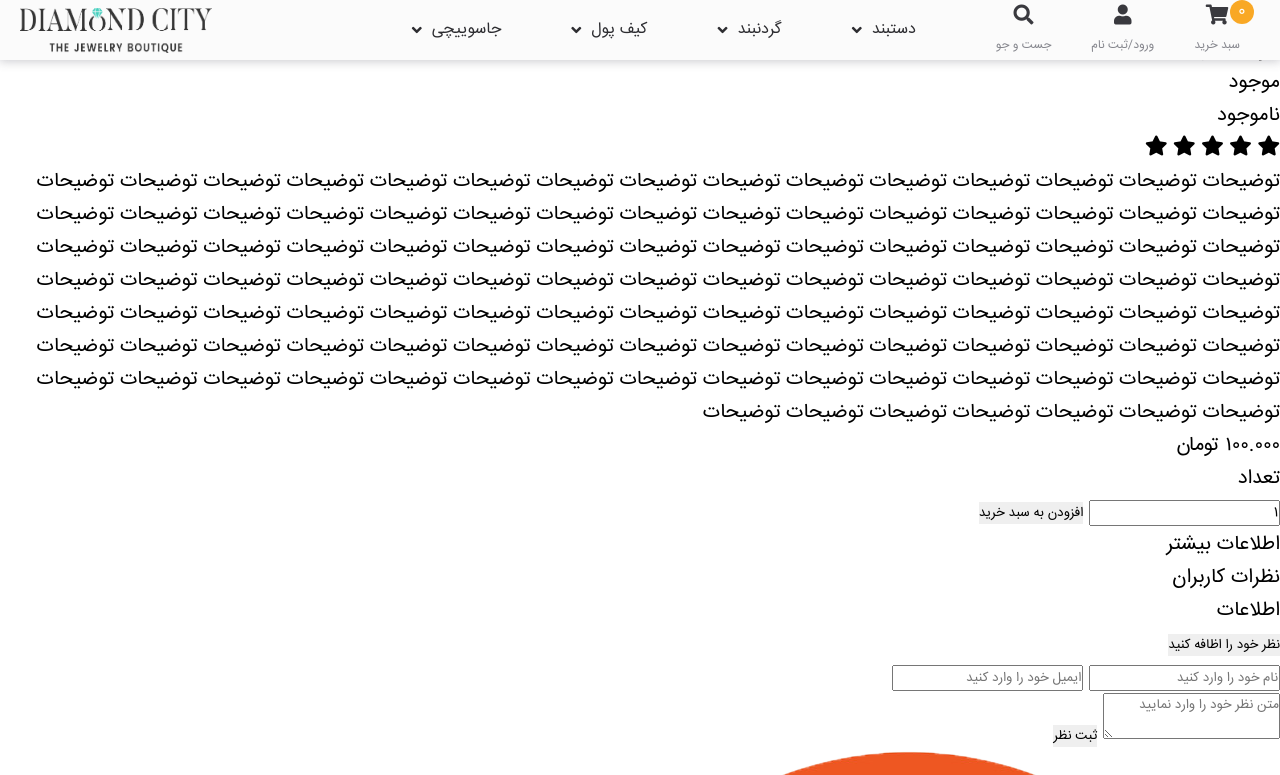
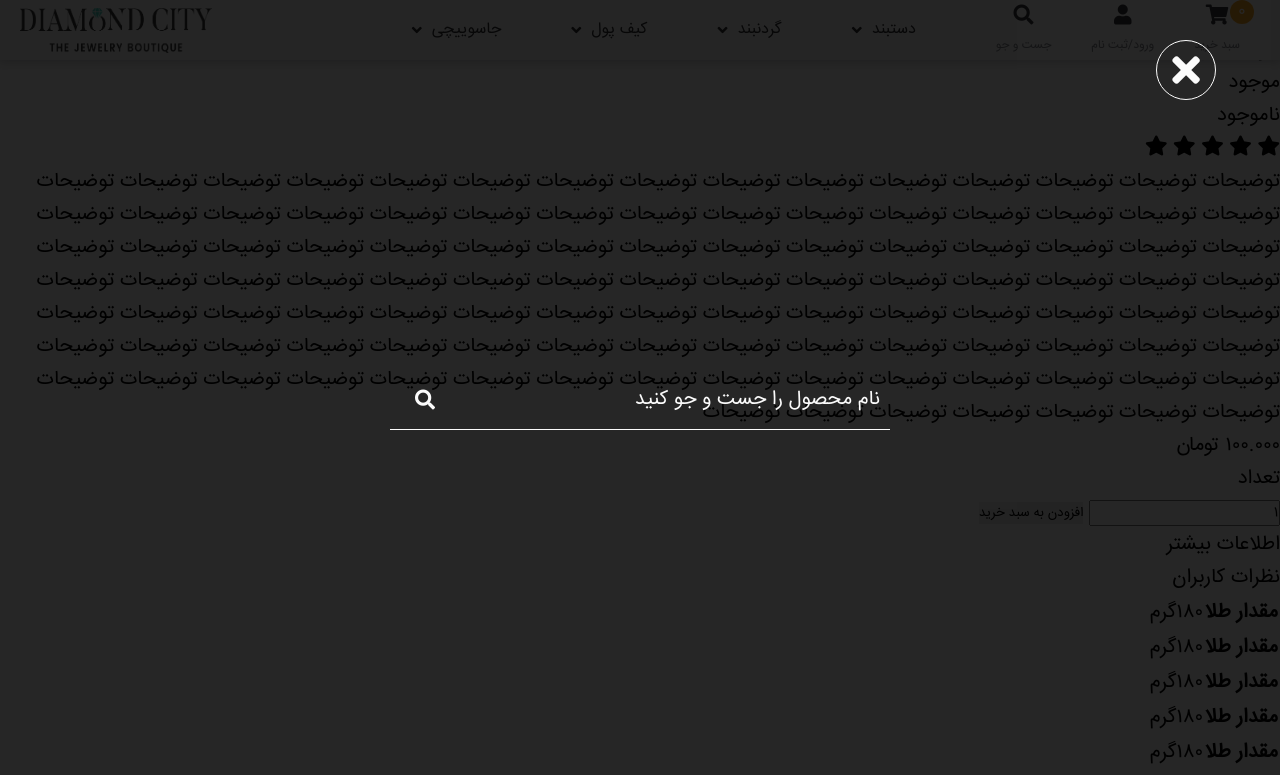
Before and after one commit to ahmad-666/jewelry, a website built with webpack: page src/product/product.html in a window 1280 px wide. Both pictures are taken after a click on the element "جست و جو". Shown: the top 775 px of the page. Built offline with nearby package versions, Linux system fonts and the light colour scheme.

Commit message:
end  of stage1

```diff
--- a/src/colors.scss
+++ b/src/colors.scss
@@ -24,6 +24,7 @@ $shadowColor2: rgba(0,0,0,.5) ;
 $blackFilter: rgba(30,30,30,.8) ;
 $blackFilter2: rgba(30,30,30,.6) ;
 $blackFilter3: rgba(30,30,30,.7) ;
+$blackFilter4: rgba(0,0,0,.85) ;
 :export{
     primaryColor: $primaryColor ;
     blueColor1: $blueColor1 ;
--- a/src/index/index.js
+++ b/src/index/index.js
@@ -2,6 +2,7 @@
 import '../../node_modules/@fortawesome/fontawesome-free/css/all.css' ;
 import '../init.scss' ;
 import './styles/landing.scss' ;
+import './styles/search.scss' ;
 import './styles/header.scss' ;
 import './styles/grid.scss' ;
 import './styles/slider.scss' ;
@@ -11,6 +12,7 @@ import './styles/footer.scss' ;
 import './styles/copyright.scss' ;
 //load scripts
 import './scripts/landing' ;
+import './scripts/search' ;
 import './scripts/header' ;
 import './scripts/grid' ;
 import './scripts/slider' ;
--- /dev/null
+++ b/src/index/scripts/search.js
@@ -0,0 +1,11 @@
+let searchTrigger = document.querySelector('nav .search') ;
+let searchContainer = document.querySelector('#search') ;
+let closeIcon = searchContainer.querySelector('.fa-times') ;
+searchTrigger.addEventListener('click',openSearch) ;
+function openSearch(e){
+    searchContainer.classList.add('show') ;
+}
+closeIcon.addEventListener('click',closeSearch) ;
+function closeSearch(e){
+    searchContainer.classList.remove('show') ;
+}
--- a/src/index/styles/grid.scss
+++ b/src/index/styles/grid.scss
@@ -77,7 +77,7 @@
                             height: 3em;
                             line-height: 3em ;
                             padding: 0 $dist2 ;
-                            font-size: $font-m ;
+                            font-size: $font-m - .1em ;
                             color: $greenColor2 ;
                             background-color: $whiteColor2 ;
                             border-radius: $dist2 ;
@@ -89,7 +89,7 @@
                     width: 100% ;
                     height: 100%;
                     border-radius: 50% ;
-                    background-color: $blackFilter2 ;
+                    background-color: $blackFilter ;
                     position: absolute ;
                     top: 50% ;
                     right: 50% ;
--- a/src/index/styles/landing.scss
+++ b/src/index/styles/landing.scss
@@ -11,7 +11,7 @@ nav{
     right: 0 ;
     display: flex ;
     @include flex(row,flex-start,center,nowrap,"") ;
-    z-index: 2;
+    z-index: 5;
     .helpers,.categories{
         display: flex ;
         @include flex(row,space-around,center,nowrap,"") ;
@@ -25,6 +25,10 @@ nav{
             height: 100%;
             display: flex ;
             @include flex(column,space-around,center,nowrap,"");
+            transition: all .3s ease-in-out ;
+            &:hover{
+                transform: scale(1.1) ;
+            }
             i{
                 font-size: $font-l ;
                 color: lighten($darkColor,5%) ;
@@ -111,6 +115,10 @@ nav{
                         font-size: $font-m ;
                         color: darken($greyColor2,10%);
                         transition: all .3s ease-in-out ;
+                        &:hover{
+                            color: $primaryColor ;
+                            // transform: scale(1.1) ;
+                        }
                         i{
                             transform: translate(100%,0%) ;
                             font-size: $font-l ;
--- /dev/null
+++ b/src/index/styles/search.scss
@@ -0,0 +1,62 @@
+@import '../../colors.scss' ;
+@import '../../mixins.scss' ;
+@import '../../variables.scss' ;
+#search{
+    width: 100% ;
+    height: 100vh;
+    background-color: $blackFilter4 ;
+    position: fixed ;
+    top: 0 ;
+    right: 0 ;
+    z-index: 10;
+    visibility: hidden ;
+    opacity: 0;
+    transition: all .4s ease-in-out ;
+    i.fa-times{
+        width: 3em ;
+        height: 3em;
+        border-radius: 50% ;
+        border: 1px solid $whiteColor2 ;
+        position: absolute ;
+        right: 5%;
+        top: 5%;
+        cursor: pointer;
+        &::before{
+            @include center-xy ;
+            font-size: $font-xxl ;
+            color: $whiteColor2 ;
+        }
+    }
+    .input-wrapper{
+        @include center-xy ;
+        width: 25em ;
+        height: 3em;
+
+        input{
+            width: 100% ;
+            height: 100%;
+            padding: $dist1 ;
+            font-size: $font-l ;
+            background-color: transparent ;
+            border: none ;
+            border-bottom: 1.2px solid $whiteColor2 ;
+            color: $whiteColor2 ;
+            &::placeholder{
+                font-size: $font-l ;
+                color: $whiteColor2 ;
+            }
+        }
+        i.fa-search{
+            left: 5%;
+            @include center-y ;
+            font-size: $font-l ;
+            cursor: pointer;
+            color: $whiteColor2 ;
+
+        }
+    }
+}
+#search.show{
+    visibility: visible ;
+    opacity: 1;
+}
--- a/src/index/styles/slider.scss
+++ b/src/index/styles/slider.scss
@@ -163,3 +163,11 @@
         }
     }
 }
+.slider-wrapper#suggestions{
+    .slider{
+        .slide{
+            background-color: white ;
+        }
+    }
+
+}
--- a/src/product/product.html
+++ b/src/product/product.html
@@ -195,6 +195,13 @@
             <a href="./index.html"></a>
         </div>
     </nav>
+    <div id="search">
+        <i class="fas fa-times"></i>
+        <div class="input-wrapper">
+            <input type="text" name="searched" id="searched" placeholder="نام محصول را جست و جو کنید">
+            <i class="fas fa-search"></i>
+        </div>
+    </div>
     <div id="product_info">
         <div class="slider">
             <div class="curr">
@@ -276,7 +283,30 @@
         </div>
         <div class="content">
             <div class="tab_content show" id="info_section">
-                اطلاعات
+                <table>
+                    <tbody>
+                        <tr>
+                            <th>مقدار طلا</th>
+                            <td>۱۸۰گرم</td>
+                        </tr>
+                        <tr>
+                            <th>مقدار طلا</th>
+                            <td>۱۸۰گرم</td>
+                        </tr>
+                        <tr>
+                            <th>مقدار طلا</th>
+                            <td>۱۸۰گرم</td>
+                        </tr>
+                        <tr>
+                            <th>مقدار طلا</th>
+                            <td>۱۸۰گرم</td>
+                        </tr>
+                        <tr>
+                            <th>مقدار طلا</th>
+                            <td>۱۸۰گرم</td>
+                        </tr>
+                    </tbody>
+                </table>
             </div>
             <div class="tab_content" id="comment_section">
                 <button class="add_comment">نظر خود را اظافه کنید</button>
@@ -392,7 +422,7 @@
             </div>
         </div>
     </div>
-    <div class="slider-wrapper">
+    <div class="slider-wrapper" id="suggestions">
         <h4>محصولات مشابه</h4>
         <button class="prev"><i class="fas fa-arrow-right"></i></button>
         <button class="next"><i class="fas fa-arrow-left"></i></button>
--- a/src/product/product.js
+++ b/src/product/product.js
@@ -2,6 +2,7 @@
 import '../../node_modules/@fortawesome/fontawesome-free/css/all.css' ;
 import '../init.scss' ;
 import '../index/styles/landing.scss' ;
+import '../index/styles/search.scss';
 import './styles/product-info.scss' ;
 import './styles/tabs.scss' ;
 import './styles/comment.scss' ;
@@ -10,6 +11,7 @@ import '../index/styles/footer.scss' ;
 import '../index/styles/copyright.scss' ;
 //load scripts
 import '../index/scripts/landing' ;
+import '../index/scripts/search' ;
 import './scripts/product-info' ;
 import './scripts/tabs' ;
 import './scripts/comment' ;
--- a/src/product/styles/comment.scss
+++ b/src/product/styles/comment.scss
@@ -7,7 +7,7 @@
     display: flex;
     @include flex(column, flex-start, flex-start, nowrap, "");
     padding: 0 1em 1em 1em;
-    margin-top: $dist3;
+    margin-top: $dist1;
     .add_comment,
     #user_comment,
     .comment {
--- a/src/product/styles/product-info.scss
+++ b/src/product/styles/product-info.scss
@@ -96,6 +96,9 @@
         margin-right: $dist3 ;
         display: flex ;
         @include flex(column,flex-start,flex-start,nowrap,"") ;
+        background-color: white ;
+        border: 1.2px solid lighten($greyColor2,30%) ;
+        padding: $dist2 ;
         .check_stock,.stars,.desc,.price,#buy{
             margin-top: $dist2 ;
         }
--- a/src/product/styles/tabs.scss
+++ b/src/product/styles/tabs.scss
@@ -1,15 +1,23 @@
 @import '../../variables.scss' ;
 @import '../../colors.scss' ;
 @import '../../mixins.scss' ;
+body{
+    background-color: $whiteColor1 ;
+}
 #tabs{
     width: 90vw ;
     height: auto;
     display: flex ;
     @include flex(column,flex-start,flex-start,nowrap,"") ;
     margin: $sectionsDist auto 0 auto ;
+    padding-bottom: $dist3 ;
+    border: 1.2px solid lighten($greyColor2,30%) ;
+    background-color: white ;
+    padding-top: $dist3 ;
     .tabs_wrapper{
-        width: 100% ;
+        width: 90% ;
         height: auto;
+        margin: 0 auto ;
         display: flex ;
         @include flex(row,flex-start,center,nowrap,"") ;
         .tab{
@@ -29,7 +37,8 @@
         }
     }
     .content{
-        width: 100% ;
+        width: 90% ;
+        margin: 0 auto ;
         height: auto;
         position: relative ;
         margin-top: $dist2;
@@ -42,6 +51,43 @@
             visibility: hidden ;
             opacity: 0;
             transition: all .3s ease-in-out ;
+            table{
+                width: auto ;
+                height: auto;
+                margin-top: $dist2 ;
+                display: flex ;
+                @include flex(column,flex-start,flex-start,nowrap,"");
+                tbody{
+                    width: auto ;
+                    height: auto;
+                    display: flex ;
+                    @include flex(column,flex-start,flex-start,nowrap,"");
+                    tr{
+                        width: auto ;
+                        height: 3em ;
+                        line-height: 3em ;
+                        display: flex ;
+                        @include flex(row,flex-start,center,nowrap,"");
+                        &:nth-child(odd){background-color: $paleColor ;}
+                        th{
+                            width: auto ;
+                            height: 100% ;
+                            font-size: $font-m + .1em ;
+                            font-weight: 700 ;
+                            color: $darkColor ;
+                            padding: 0 $dist3 * 2 ;
+                        }
+                        td{
+                            width: auto ;
+                            height: 100%;
+                            font-size: $font-m ;
+                            color: $greyColor2 ;
+                            padding: 0 $dist4 * 2 ;
+                        }
+                    }
+
+                }
+            }
         }
         .tab_content.show{
             visibility: visible ;
```
Also changed, not shown: src/index/index.html (+8 -0 lines), src/product/scripts/comment.js (+17 -4 lines), 1 other file.
